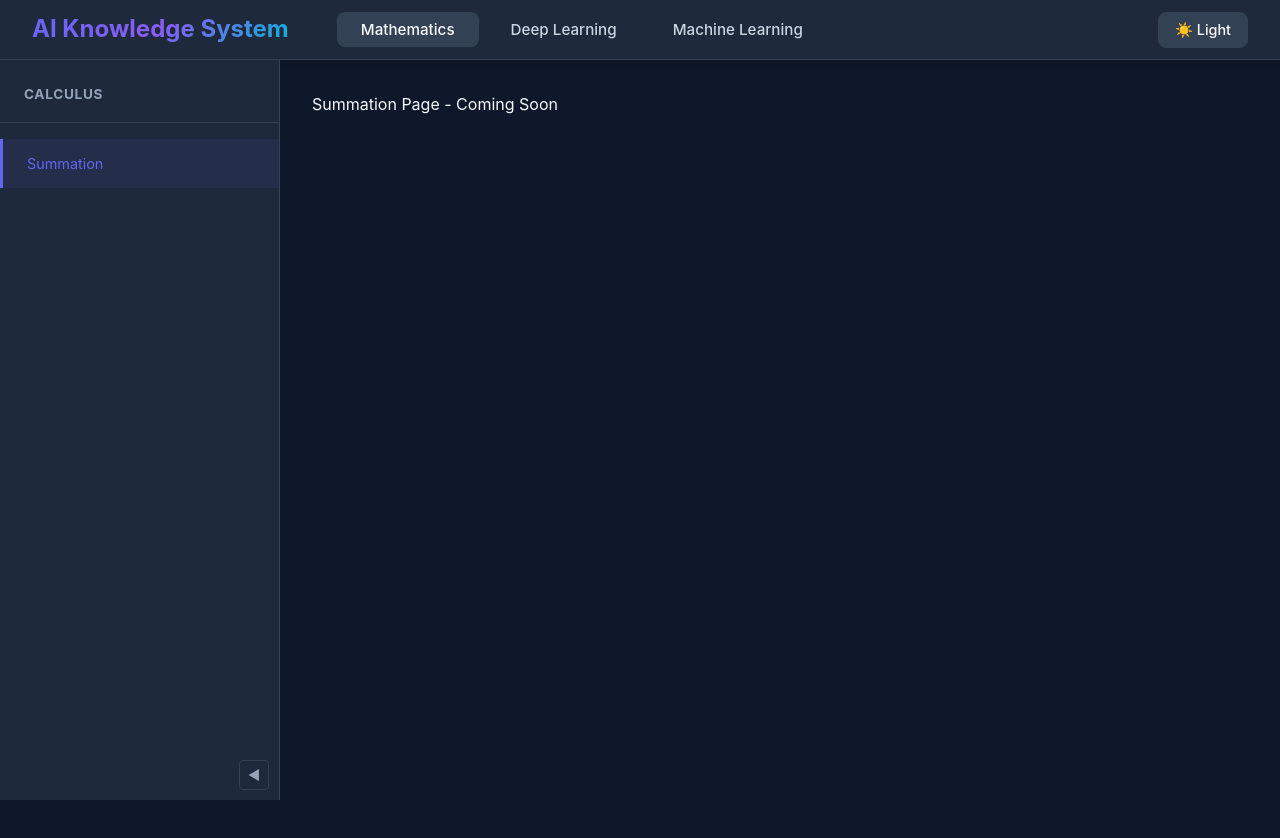
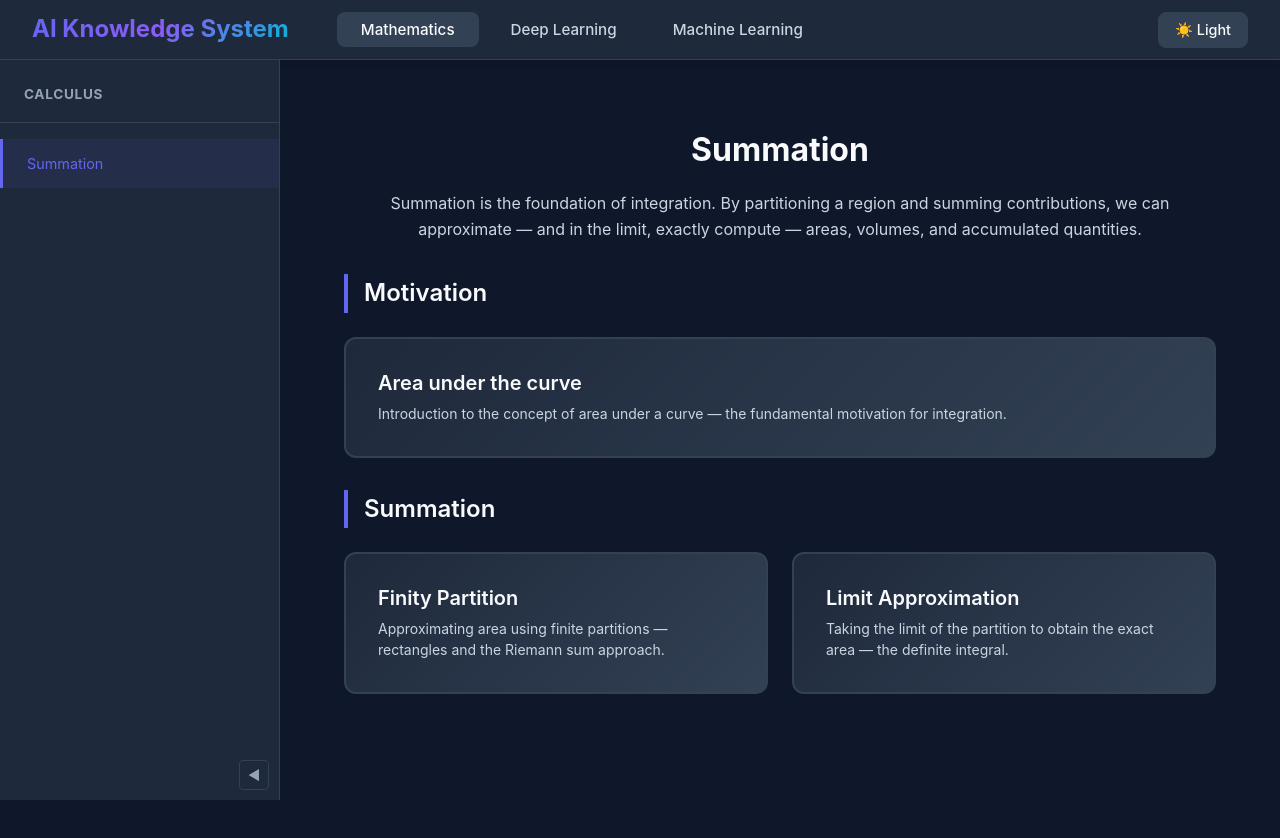
Before and after one commit to elliott-hz/ML_AI, a React app in the folder frontend/: page /mathematics/2-calculus/summation in a window 1280 px wide. Shown: the top 838 px of the page. Built offline with nearby package versions, Linux system fonts and the light colour scheme; the HTML template or start-up script is replaced by a standard one.

Commit message:
add the structure of summation

```diff
--- a/frontend/src/config/menuConfig.json
+++ b/frontend/src/config/menuConfig.json
@@ -48,7 +48,7 @@
               "id": "math_2_1",
               "name": "Summation",
               "path": "/mathematics/2-calculus/summation",
-              "component": "summation"
+              "component": "Summation"
             }
           ]
         }
--- /dev/null
+++ b/frontend/src/pages/math/calculus/Summation.jsx
@@ -0,0 +1,143 @@
+import React from 'react';
+import { useNavigate } from 'react-router-dom';
+import styled from 'styled-components';
+import CardGrid from '../../../components/CardGrid';
+
+const PageContainer = styled.div`
+  padding: ${({ theme }) => theme?.spacing?.xl || '2rem'};
+  max-width: 1400px;
+  margin: 0 auto;
+`;
+
+const Header = styled.div`
+  text-align: center;
+  margin-bottom: ${({ theme }) => theme?.spacing?.xl || '2rem'};
+`;
+
+const Title = styled.h1`
+  color: ${({ theme }) => theme?.colors?.textPrimary || '#f8fafc'};
+  font-size: 32px;
+  font-weight: 700;
+  margin-bottom: ${({ theme }) => theme?.spacing?.md || '1rem'};
+`;
+
+const Subtitle = styled.p`
+  color: ${({ theme }) => theme?.colors?.textSecondary || '#cbd5e1'};
+  font-size: 16px;
+  line-height: 1.6;
+`;
+
+const GroupTitle = styled.h2`
+  color: ${({ theme }) => theme?.colors?.textPrimary || '#f8fafc'};
+  font-size: 24px;
+  font-weight: 600;
+  margin-top: ${({ theme }) => theme?.spacing?.xl || '2rem'};
+  margin-bottom: ${({ theme }) => theme?.spacing?.lg || '1.5rem'};
+  border-left: 4px solid ${({ theme }) => theme?.colors?.primary || '#6366f1'};
+  padding-left: ${({ theme }) => theme?.spacing?.md || '1rem'};
+`;
+
+const FeatureButton = styled.button`
+  background: linear-gradient(135deg, ${({ theme }) => theme?.colors?.cardBg || '#1e293b'}, ${({ theme }) => theme?.colors?.inputBg || '#334155'});
+  border: 2px solid ${({ theme }) => theme?.colors?.border || '#334155'};
+  border-radius: ${({ theme }) => theme?.borderRadius?.lg || '12px'};
+  padding: ${({ theme }) => theme?.spacing?.xl || '2rem'};
+  cursor: pointer;
+  transition: all 0.3s ease;
+  text-align: left;
+
+  &:hover {
+    transform: translateY(-5px);
+    box-shadow: 0 10px 30px rgba(99, 102, 241, 0.2);
+    border-color: ${({ theme }) => theme?.colors?.primary || '#6366f1'};
+  }
+`;
+
+const ButtonTitle = styled.h3`
+  color: ${({ theme }) => theme?.colors?.textPrimary || '#f8fafc'};
+  font-size: 20px;
+  font-weight: 600;
+  margin-bottom: ${({ theme }) => theme?.spacing?.sm || '0.5rem'};
+`;
+
+const ButtonDescription = styled.p`
+  color: ${({ theme }) => theme?.colors?.textSecondary || '#cbd5e1'};
+  font-size: 14px;
+  line-height: 1.5;
+`;
+
+/**
+ * Summation 主页面 — 求和（积分）概念入门
+ */
+const Summation = () => {
+  const navigate = useNavigate();
+
+  // Group 1: Motivation
+  const motivationCards = [
+    {
+      id: 'area-under-curve',
+      title: 'Area under the curve',
+      description: 'Introduction to the concept of area under a curve — the fundamental motivation for integration.',
+      path: '/mathematics/2-calculus/summation/area-under-curve'
+    }
+  ];
+
+  // Group 2: Summation
+  const summationCards = [
+    {
+      id: 'finity-partition',
+      title: 'Finity Partition',
+      description: 'Approximating area using finite partitions — rectangles and the Riemann sum approach.',
+      path: '/mathematics/2-calculus/summation/finity-partition'
+    },
+    {
+      id: 'limit-approximation',
+      title: 'Limit Approximation',
+      description: 'Taking the limit of the partition to obtain the exact area — the definite integral.',
+      path: '/mathematics/2-calculus/summation/limit-approximation'
+    }
+  ];
+
+  return (
+    <PageContainer>
+      <Header>
+        <Title>Summation</Title>
+        <Subtitle>
+          Summation is the foundation of integration. By partitioning a region and summing
+          contributions, we can approximate — and in the limit, exactly compute — areas,
+          volumes, and accumulated quantities.
+        </Subtitle>
+      </Header>
+
+      {/* Group 1: Motivation */}
+      <GroupTitle>Motivation</GroupTitle>
+      <CardGrid>
+        {motivationCards.map((feature) => (
+          <FeatureButton
+            key={feature.id}
+            onClick={() => navigate(feature.path)}
+          >
+            <ButtonTitle>{feature.title}</ButtonTitle>
+            <ButtonDescription>{feature.description}</ButtonDescription>
+          </FeatureButton>
+        ))}
+      </CardGrid>
+
+      {/* Group 2: Summation */}
+      <GroupTitle>Summation</GroupTitle>
+      <CardGrid>
+        {summationCards.map((feature) => (
+          <FeatureButton
+            key={feature.id}
+            onClick={() => navigate(feature.path)}
+          >
+            <ButtonTitle>{feature.title}</ButtonTitle>
+            <ButtonDescription>{feature.description}</ButtonDescription>
+          </FeatureButton>
+        ))}
+      </CardGrid>
+    </PageContainer>
+  );
+};
+
+export default Summation;
--- /dev/null
+++ b/frontend/src/pages/math/calculus/summation/motivation/AreaUnderCurve.jsx
@@ -0,0 +1,32 @@
+// UI Pattern: StandardSinglePlot — placeholder
+import React from 'react';
+import { useThemeMode } from '../../../../../hooks/useThemeMode';
+import { getTracePalette } from '../../../../../constants/plotThemeConfig';
+import BackButton from '../../../../../components/layout/BackButton';
+import {
+  PageContainer, Header, SectionTitleH1, SectionDescription
+} from '../../../../../components/common/LayoutStyled';
+
+/**
+ * AreaUnderCurve — Blank placeholder page
+ */
+const AreaUnderCurve = () => {
+  const themeMode = useThemeMode();
+  const palette = getTracePalette(themeMode);
+
+  return (
+    <PageContainer>
+      <Header>
+        <BackButton to="/mathematics/2-calculus/summation">
+          ← Back to Summation
+        </BackButton>
+        <SectionTitleH1>Area under the curve</SectionTitleH1>
+      </Header>
+      <SectionDescription>
+        Coming soon: visualize the area under a curve as the foundation of integration.
+      </SectionDescription>
+    </PageContainer>
+  );
+};
+
+export default AreaUnderCurve;
--- /dev/null
+++ b/frontend/src/pages/math/calculus/summation/summation/FinityPartition.jsx
@@ -0,0 +1,32 @@
+// UI Pattern: StandardSinglePlot — placeholder
+import React from 'react';
+import { useThemeMode } from '../../../../../hooks/useThemeMode';
+import { getTracePalette } from '../../../../../constants/plotThemeConfig';
+import BackButton from '../../../../../components/layout/BackButton';
+import {
+  PageContainer, Header, SectionTitleH1, SectionDescription
+} from '../../../../../components/common/LayoutStyled';
+
+/**
+ * FinityPartition — Blank placeholder page
+ */
+const FinityPartition = () => {
+  const themeMode = useThemeMode();
+  const palette = getTracePalette(themeMode);
+
+  return (
+    <PageContainer>
+      <Header>
+        <BackButton to="/mathematics/2-calculus/summation">
+          ← Back to Summation
+        </BackButton>
+        <SectionTitleH1>Finity Partition</SectionTitleH1>
+      </Header>
+      <SectionDescription>
+        Coming soon: approximate area using finite partitions — rectangles and the Riemann sum approach.
+      </SectionDescription>
+    </PageContainer>
+  );
+};
+
+export default FinityPartition;
--- /dev/null
+++ b/frontend/src/pages/math/calculus/summation/summation/LimitApproximation.jsx
@@ -0,0 +1,32 @@
+// UI Pattern: StandardSinglePlot — placeholder
+import React from 'react';
+import { useThemeMode } from '../../../../../hooks/useThemeMode';
+import { getTracePalette } from '../../../../../constants/plotThemeConfig';
+import BackButton from '../../../../../components/layout/BackButton';
+import {
+  PageContainer, Header, SectionTitleH1, SectionDescription
+} from '../../../../../components/common/LayoutStyled';
+
+/**
+ * LimitApproximation — Blank placeholder page
+ */
+const LimitApproximation = () => {
+  const themeMode = useThemeMode();
+  const palette = getTracePalette(themeMode);
+
+  return (
+    <PageContainer>
+      <Header>
+        <BackButton to="/mathematics/2-calculus/summation">
+          ← Back to Summation
+        </BackButton>
+        <SectionTitleH1>Limit Approximation</SectionTitleH1>
+      </Header>
+      <SectionDescription>
+        Coming soon: take the limit of partitions to obtain the exact area — the definite integral.
+      </SectionDescription>
+    </PageContainer>
+  );
+};
+
+export default LimitApproximation;
--- a/frontend/src/routes/AppRoutes.jsx
+++ b/frontend/src/routes/AppRoutes.jsx
@@ -57,6 +57,12 @@ import MotivationBinary from '../pages/math/fundamental/gradient/partial-derivat
 import PartialDerivativePage from '../pages/math/fundamental/gradient/partial-derivative/PartialDerivative';
 import DirectionalDerivative from '../pages/math/fundamental/gradient/directional-derivative/DirectionalDerivative';
 import GradientVector from '../pages/math/fundamental/gradient/gradient/GradientVector';
+
+// 数学模块 - Calculus / Summation
+import Summation from '../pages/math/calculus/Summation';
+import AreaUnderCurve from '../pages/math/calculus/summation/motivation/AreaUnderCurve';
+import FinityPartition from '../pages/math/calculus/summation/summation/FinityPartition';
+import LimitApproximation from '../pages/math/calculus/summation/summation/LimitApproximation';
 
 // 动态导入页面组件的辅助函数
 const importPageComponent = (componentName) => {
@@ -157,8 +163,13 @@ const AppRoutes = () => {
         <Route path="/mathematics/1-fundamentals/gradient/directional-derivative" element={<DirectionalDerivative />} />
         <Route path="/mathematics/1-fundamentals/gradient/gradient-vector" element={<GradientVector />} />
 
-        {/* 其他数学模块路由 - 示例 */}
-        <Route path="/mathematics/2-calculus/summation" element={<div>Summation Page - Coming Soon</div>} />
+        {/* 数学模块 - Calculus / Summation 主页面 */}
+        <Route path="/mathematics/2-calculus/summation" element={<Summation />} />
+
+        {/* 数学模块 - Calculus / Summation 四级子页面（不在菜单中显示） */}
+        <Route path="/mathematics/2-calculus/summation/area-under-curve" element={<AreaUnderCurve />} />
+        <Route path="/mathematics/2-calculus/summation/finity-partition" element={<FinityPartition />} />
+        <Route path="/mathematics/2-calculus/summation/limit-approximation" element={<LimitApproximation />} />
 
         {/* 其他数学模块路由 - 示例 */}
         <Route path="/deep-learning/1-neural-networks/perceptron" element={<div>Perceptron Page - Coming Soon</div>} />
```
Also changed, not shown: 1 other file (tests, documents, lock files or other folders).
